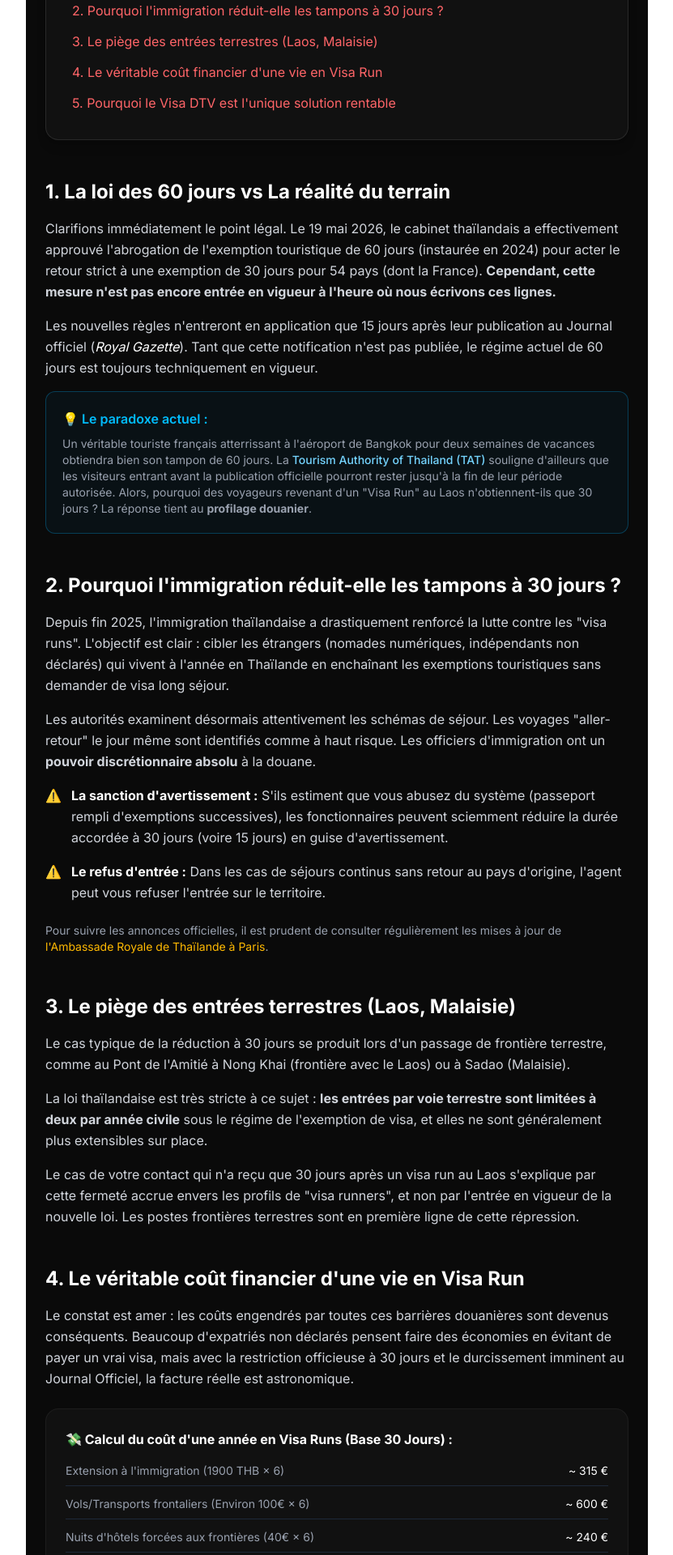
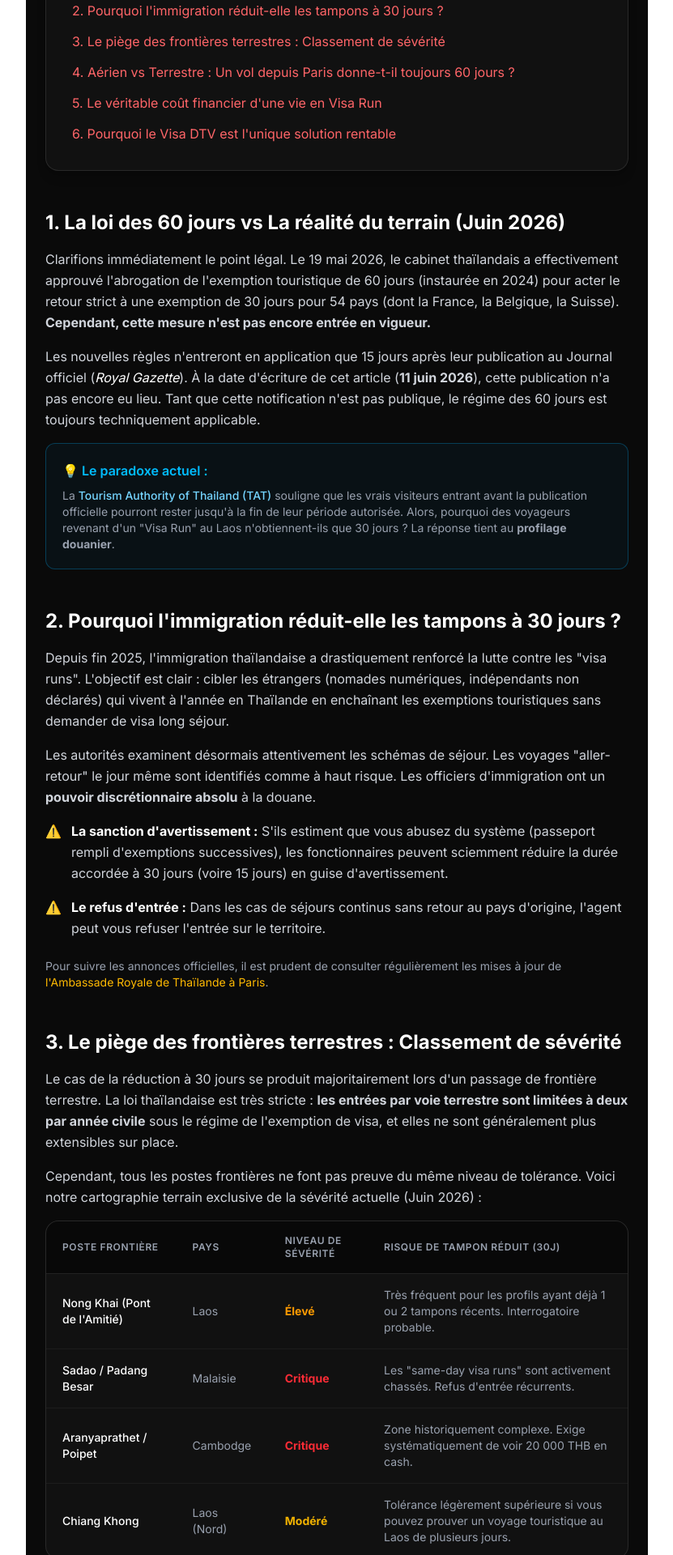
Before and after one commit to emaem-code/dtv-thailande, a Next.js app: page /blog/fin-exemption-visa-60-jours in a window 1280 px wide. Shown: the part 880-2800 px from the top of the page at 81% size, without its empty margins (224-1055 px from the left). Built offline with nearby package versions, Linux system fonts and the light colour scheme.

Commit message:
maj article enrichissement seo par claude ai

```diff
--- a/app/blog/fin-exemption-visa-60-jours/page.tsx
+++ b/app/blog/fin-exemption-visa-60-jours/page.tsx
@@ -26,7 +26,7 @@ const articleSchema = {
     "@type": "WebPage",
     "@id": "https://dtv-thailande.fr/blog/fin-exemption-visa-60-jours",
   },
-  "headline": "Visa Run Thaïlande : Pourquoi certains n'obtiennent plus que 30 jours ? (Juin 2026)",
+  "headline": "Visa Run Thaïlande (2026) : Fin de l'exemption à 60 jours aux frontières terrestres ?",
   "description":
     "La réalité des frontières terrestres en Thaïlande. Durcissement des contrôles, coûts réels des Visa Runs et transition vers les visas longs séjours.",
   "image": "https://dtv-thailande.fr/poster-immigration-thailande.jpg",
@@ -57,7 +57,7 @@ const faqSchema = {
       "name": "L'exemption de 60 jours en Thaïlande est-elle officiellement annulée ?",
       "acceptedAnswer": {
         "@type": "Answer",
-        "text": "L'abrogation des 60 jours a été approuvée par le gouvernement en mai 2026 pour un retour aux 30 jours, mais elle n'entrera en vigueur que 15 jours après sa publication au Journal Officiel (Royal Gazette). Techniquement, la loi des 60 jours court encore pour les vrais touristes."
+        "text": "L'abrogation des 60 jours a été approuvée par le gouvernement en mai 2026 pour un retour aux 30 jours, mais elle n'entrera en vigueur que 15 jours après sa publication au Journal Officiel (Royal Gazette). À la date du 11 juin 2026, la loi des 60 jours court encore techniquement pour les vrais touristes."
       }
     },
     {
@@ -74,6 +74,22 @@ const faqSchema = {
       "acceptedAnswer": {
         "@type": "Answer",
         "text": "La loi autorise un maximum de deux (2) entrées par voie terrestre par année civile sous le régime de l'exemption de visa. Au-delà, un refus d'entrée est systématique sans présentation d'un visa consulaire."
+      }
+    },
+    {
+      "@type": "Question",
+      "name": "Combien coûte un Visa Run au Laos en 2026 ?",
+      "acceptedAnswer": {
+        "@type": "Answer",
+        "text": "Un aller-retour depuis Bangkok ou Phuket vers Vientiane coûte en moyenne entre 150 € et 250 € selon le mode de transport (avion ou bus de nuit), en incluant le visa laotien, une nuit d'hôtel obligatoire et les frais annexes. Répété sur l'année, le coût dépasse largement les 1 100 €."
+      }
+    },
+    {
+      "@type": "Question",
+      "name": "Peut-on encore vivre en Thaïlande sans visa long séjour ?",
+      "acceptedAnswer": {
+        "@type": "Answer",
+        "text": "C'est devenu extrêmement risqué. Le gouvernement thaïlandais ferme progressivement toutes les failles. Enchaîner les exemptions touristiques conduit inévitablement à un blocage informatique du passeport et à un refus d'embarquement ou d'entrée sur le territoire."
       }
     }
   ]
@@ -97,10 +113,10 @@ export default function ArticleFinExemption() {
           Analyse Terrain · Immigration
         </span>
         <h1 className="text-3xl md:text-5xl font-extrabold text-white mb-4 tracking-tight leading-tight">
-          Visa Runs en Thaïlande : Pourquoi l'immigration ne délivre plus que <span className="text-red-400">30 jours</span> ?
+          Visa Run Thaïlande (2026) : Fin de l'exemption à <span className="text-red-400">60 jours</span> aux frontières terrestres ?
         </h1>
         <p className="text-base text-gray-500 mt-6">
-          Lecture : 10 min · Mis à jour : 11 juin 2026 · Par{" "}
+          Lecture : 12 min · Mis à jour : 11 juin 2026 · Par{" "}
           <strong className="text-gray-400">Matthieu Moretti</strong>
         </p>
       </header>
@@ -119,30 +135,31 @@ export default function ArticleFinExemption() {
       <nav className="bg-[#111111] border border-white/10 rounded-2xl p-6 md:p-8 mb-12 shadow-lg">
         <h2 className="text-xl font-bold text-white mb-4">Au programme de cette enquête :</h2>
         <ul className="space-y-3">
-          <li><a href="#loi-vs-realite" className="text-red-400 hover:text-red-300 hover:underline transition-colors text-sm md:text-base">1. La loi des 60 jours vs La réalité du terrain</a></li>
+          <li><a href="#loi-vs-realite" className="text-red-400 hover:text-red-300 hover:underline transition-colors text-sm md:text-base">1. La loi des 60 jours vs La réalité du terrain (Juin 2026)</a></li>
           <li><a href="#profil-visa-runner" className="text-red-400 hover:text-red-300 hover:underline transition-colors text-sm md:text-base">2. Pourquoi l'immigration réduit-elle les tampons à 30 jours ?</a></li>
-          <li><a href="#piege-frontieres-terrestres" className="text-red-400 hover:text-red-300 hover:underline transition-colors text-sm md:text-base">3. Le piège des entrées terrestres (Laos, Malaisie)</a></li>
-          <li><a href="#cout-cache-visa-run" className="text-red-400 hover:text-red-300 hover:underline transition-colors text-sm md:text-base">4. Le véritable coût financier d'une vie en Visa Run</a></li>
-          <li><a href="#transition-dtv" className="text-red-400 hover:text-red-300 hover:underline transition-colors text-sm md:text-base">5. Pourquoi le Visa DTV est l'unique solution rentable</a></li>
+          <li><a href="#piege-frontieres-terrestres" className="text-red-400 hover:text-red-300 hover:underline transition-colors text-sm md:text-base">3. Le piège des frontières terrestres : Classement de sévérité</a></li>
+          <li><a href="#aerien-vs-terrestre" className="text-red-400 hover:text-red-300 hover:underline transition-colors text-sm md:text-base">4. Aérien vs Terrestre : Un vol depuis Paris donne-t-il toujours 60 jours ?</a></li>
+          <li><a href="#cout-cache-visa-run" className="text-red-400 hover:text-red-300 hover:underline transition-colors text-sm md:text-base">5. Le véritable coût financier d'une vie en Visa Run</a></li>
+          <li><a href="#transition-dtv" className="text-red-400 hover:text-red-300 hover:underline transition-colors text-sm md:text-base">6. Pourquoi le Visa DTV est l'unique solution rentable</a></li>
         </ul>
       </nav>
 
       {/* ── SECTION 1 ── */}
       <section className="mb-12" id="loi-vs-realite">
         <h2 className="text-2xl font-bold text-white mb-4 scroll-mt-24">
-          1. La loi des 60 jours vs La réalité du terrain
+          1. La loi des 60 jours vs La réalité du terrain (Juin 2026)
         </h2>
         <p className="mb-4">
-          Clarifions immédiatement le point légal. Le 19 mai 2026, le cabinet thaïlandais a effectivement approuvé l'abrogation de l'exemption touristique de 60 jours (instaurée en 2024) pour acter le retour strict à une exemption de 30 jours pour 54 pays (dont la France). <strong>Cependant, cette mesure n'est pas encore entrée en vigueur à l'heure où nous écrivons ces lignes.</strong>
+          Clarifions immédiatement le point légal. Le 19 mai 2026, le cabinet thaïlandais a effectivement approuvé l'abrogation de l'exemption touristique de 60 jours (instaurée en 2024) pour acter le retour strict à une exemption de 30 jours pour 54 pays (dont la France, la Belgique, la Suisse). <strong>Cependant, cette mesure n'est pas encore entrée en vigueur.</strong>
         </p>
         <p className="mb-4">
-          Les nouvelles règles n'entreront en application que 15 jours après leur publication au Journal officiel (<em className="text-white">Royal Gazette</em>). Tant que cette notification n'est pas publiée, le régime actuel de 60 jours est toujours techniquement en vigueur.
+          Les nouvelles règles n'entreront en application que 15 jours après leur publication au Journal officiel (<em className="text-white">Royal Gazette</em>). À la date d'écriture de cet article (<strong>11 juin 2026</strong>), cette publication n'a pas encore eu lieu. Tant que cette notification n'est pas publique, le régime des 60 jours est toujours techniquement applicable.
         </p>
 
         <div className="border border-sky-500/30 bg-sky-500/5 rounded-xl p-5 mt-4">
           <p className="text-sky-400 font-semibold mb-2">💡 Le paradoxe actuel :</p>
           <p className="text-gray-400 text-sm">
-            Un véritable touriste français atterrissant à l'aéroport de Bangkok pour deux semaines de vacances obtiendra bien son tampon de 60 jours. La <a href="https://www.tatnews.org/" target="_blank" rel="noopener noreferrer" className="text-sky-300 hover:underline font-medium">Tourism Authority of Thailand (TAT)</a> souligne d'ailleurs que les visiteurs entrant avant la publication officielle pourront rester jusqu'à la fin de leur période autorisée. Alors, pourquoi des voyageurs revenant d'un "Visa Run" au Laos n'obtiennent-ils que 30 jours ? La réponse tient au <strong>profilage douanier</strong>.
+            La <a href="https://www.tatnews.org/" target="_blank" rel="noopener noreferrer" className="text-sky-300 hover:underline font-medium">Tourism Authority of Thailand (TAT)</a> souligne que les vrais visiteurs entrant avant la publication officielle pourront rester jusqu'à la fin de leur période autorisée. Alors, pourquoi des voyageurs revenant d'un "Visa Run" au Laos n'obtiennent-ils que 30 jours ? La réponse tient au <strong>profilage douanier</strong>.
           </p>
         </div>
       </section>
@@ -173,26 +190,81 @@ export default function ArticleFinExemption() {
         </p>
       </section>
 
-      {/* ── SECTION 3 ── */}
+      {/* ── SECTION 3 (TABLEAU COMPARATIF EXCLUSIF) ── */}
       <section className="mb-12" id="piege-frontieres-terrestres">
         <h2 className="text-2xl font-bold text-white mb-4 scroll-mt-24">
-          3. Le piège des entrées terrestres (Laos, Malaisie)
+          3. Le piège des frontières terrestres : Classement de sévérité
         </h2>
         <p className="mb-4">
-          Le cas typique de la réduction à 30 jours se produit lors d'un passage de frontière terrestre, comme au Pont de l'Amitié à Nong Khai (frontière avec le Laos) ou à Sadao (Malaisie).
+          Le cas de la réduction à 30 jours se produit majoritairement lors d'un passage de frontière terrestre. La loi thaïlandaise est très stricte : <strong>les entrées par voie terrestre sont limitées à deux par année civile</strong> sous le régime de l'exemption de visa, et elles ne sont généralement plus extensibles sur place.
         </p>
         <p className="mb-4">
-          La loi thaïlandaise est très stricte à ce sujet : <strong>les entrées par voie terrestre sont limitées à deux par année civile</strong> sous le régime de l'exemption de visa, et elles ne sont généralement plus extensibles sur place.
+          Cependant, tous les postes frontières ne font pas preuve du même niveau de tolérance. Voici notre cartographie terrain exclusive de la sévérité actuelle (Juin 2026) :
         </p>
-        <p>
-          Le cas de votre contact qui n'a reçu que 30 jours après un visa run au Laos s'explique par cette fermeté accrue envers les profils de "visa runners", et non par l'entrée en vigueur de la nouvelle loi. Les postes frontières terrestres sont en première ligne de cette répression.
+
+        <div className="overflow-x-auto mt-4 mb-6 border border-white/10 rounded-2xl bg-[#111111]">
+          <table className="w-full text-sm border-collapse">
+            <thead>
+              <tr className="border-b border-white/10 bg-black/50">
+                <th className="text-left py-4 px-5 text-gray-400 font-semibold uppercase tracking-wider text-xs">Poste Frontière</th>
+                <th className="text-left py-4 px-5 text-gray-400 font-semibold uppercase tracking-wider text-xs">Pays</th>
+                <th className="text-left py-4 px-5 text-gray-400 font-semibold uppercase tracking-wider text-xs">Niveau de Sévérité</th>
+                <th className="text-left py-4 px-5 text-gray-400 font-semibold uppercase tracking-wider text-xs">Risque de tampon réduit (30j)</th>
+              </tr>
+            </thead>
+            <tbody className="divide-y divide-white/5">
+              <tr>
+                <td className="py-4 px-5 text-white font-medium">Nong Khai (Pont de l'Amitié)</td>
+                <td className="py-4 px-5 text-gray-400">Laos</td>
+                <td className="py-4 px-5 text-amber-500 font-bold">Élevé</td>
+                <td className="py-4 px-5 text-gray-400">Très fréquent pour les profils ayant déjà 1 ou 2 tampons récents. Interrogatoire probable.</td>
+              </tr>
+              <tr>
+                <td className="py-4 px-5 text-white font-medium">Sadao / Padang Besar</td>
+                <td className="py-4 px-5 text-gray-400">Malaisie</td>
+                <td className="py-4 px-5 text-red-500 font-bold">Critique</td>
+                <td className="py-4 px-5 text-gray-400">Les "same-day visa runs" sont activement chassés. Refus d'entrée récurrents.</td>
+              </tr>
+              <tr>
+                <td className="py-4 px-5 text-white font-medium">Aranyaprathet / Poipet</td>
+                <td className="py-4 px-5 text-gray-400">Cambodge</td>
+                <td className="py-4 px-5 text-red-500 font-bold">Critique</td>
+                <td className="py-4 px-5 text-gray-400">Zone historiquement complexe. Exige systématiquement de voir 20 000 THB en cash.</td>
+              </tr>
+              <tr>
+                <td className="py-4 px-5 text-white font-medium">Chiang Khong</td>
+                <td className="py-4 px-5 text-gray-400">Laos (Nord)</td>
+                <td className="py-4 px-5 text-yellow-500 font-bold">Modéré</td>
+                <td className="py-4 px-5 text-gray-400">Tolérance légèrement supérieure si vous pouvez prouver un voyage touristique au Laos de plusieurs jours.</td>
+              </tr>
+            </tbody>
+          </table>
+        </div>
+        <p className="text-sm text-gray-400">
+          * Le cas de votre contact qui n'a reçu que 30 jours s'explique par cette fermeté accrue envers les profils de "visa runners", et non par l'entrée en vigueur de la nouvelle loi.
         </p>
       </section>
 
-      {/* ── SECTION 4 ── */}
+      {/* ── SECTION 4 (AERIEN VS TERRESTRE) ── */}
+      <section className="mb-12" id="aerien-vs-terrestre">
+        <h2 className="text-2xl font-bold text-white mb-4 scroll-mt-24">
+          4. Aérien vs Terrestre : Un vol depuis Paris donne-t-il toujours 60 jours ?
+        </h2>
+        <p className="mb-4">
+          L'inquiétude monte pour les vacanciers "classiques" qui lisent les retours angoissés des visa runners. Rassurez-vous : <strong>il y a une différence majeure de traitement entre une arrivée aérienne internationale et un passage de frontière terrestre local.</strong>
+        </p>
+        <p className="mb-4">
+          Si vous arrivez à l'aéroport de Bangkok (Suvarnabhumi) ou de Phuket par un vol long-courrier depuis la France, la Belgique ou la Suisse, et que votre passeport ne contient pas de multiples tampons thaïlandais récents, vous êtes considéré comme un "véritable touriste".
+        </p>
+        <p>
+          Dans ce cas, tant que l'abrogation officielle n'est pas parue dans la Royal Gazette, l'officier de l'immigration aérienne vous délivrera automatiquement votre exemption de <strong>60 jours complets</strong>. La réduction punitive à 30 jours est une arme douanière presque exclusivement déployée aux frontières terrestres et contre les vols courts intra-asiatiques (ex: Penang-Phuket) utilisés pour des Visa Runs.
+        </p>
+      </section>
+
+      {/* ── SECTION 5 ── */}
       <section className="mb-12" id="cout-cache-visa-run">
         <h2 className="text-2xl font-bold text-white mb-4 scroll-mt-24">
-          4. Le véritable coût financier d'une vie en Visa Run
+          5. Le véritable coût financier d'une vie en Visa Run
         </h2>
         <p className="mb-4">
           Le constat est amer : les coûts engendrés par toutes ces barrières douanières sont devenus conséquents. Beaucoup d'expatriés non déclarés pensent faire des économies en évitant de payer un vrai visa, mais avec la restriction officieuse à 30 jours et le durcissement imminent au Journal Officiel, la facture réelle est astronomique.
@@ -227,10 +299,10 @@ export default function ArticleFinExemption() {
         </p>
       </section>
 
-      {/* ── SECTION 5 ── */}
+      {/* ── SECTION 6 ── */}
       <section className="mb-14" id="transition-dtv">
         <h2 className="text-2xl font-bold text-white mb-4 scroll-mt-24">
-          5. Pourquoi le Visa DTV est l'unique solution rentable
+          6. Pourquoi le Visa DTV est l'unique solution rentable
         </h2>
         <p className="mb-4">
           Le gouvernement thaïlandais ne durcit pas les règles par méchanceté, il le fait pour forcer la transition vers la légalité. La TAT et les services consulaires rappellent constamment que pour des séjours longs ou répétés, il faut demander un visa approprié.
@@ -288,6 +360,11 @@ export default function ArticleFinExemption() {
               → TDAC Thaïlande : Ne ratez pas le nouveau formulaire d'arrivée
             </Link>
           </li>
+          <li>
+            <Link href="/faq" className="text-amber-400 hover:text-amber-300 hover:underline text-sm transition-colors">
+              → FAQ Visa DTV : Toutes vos questions sur les exigences légales
+            </Link>
+          </li>
         </ul>
       </div>
 
```
